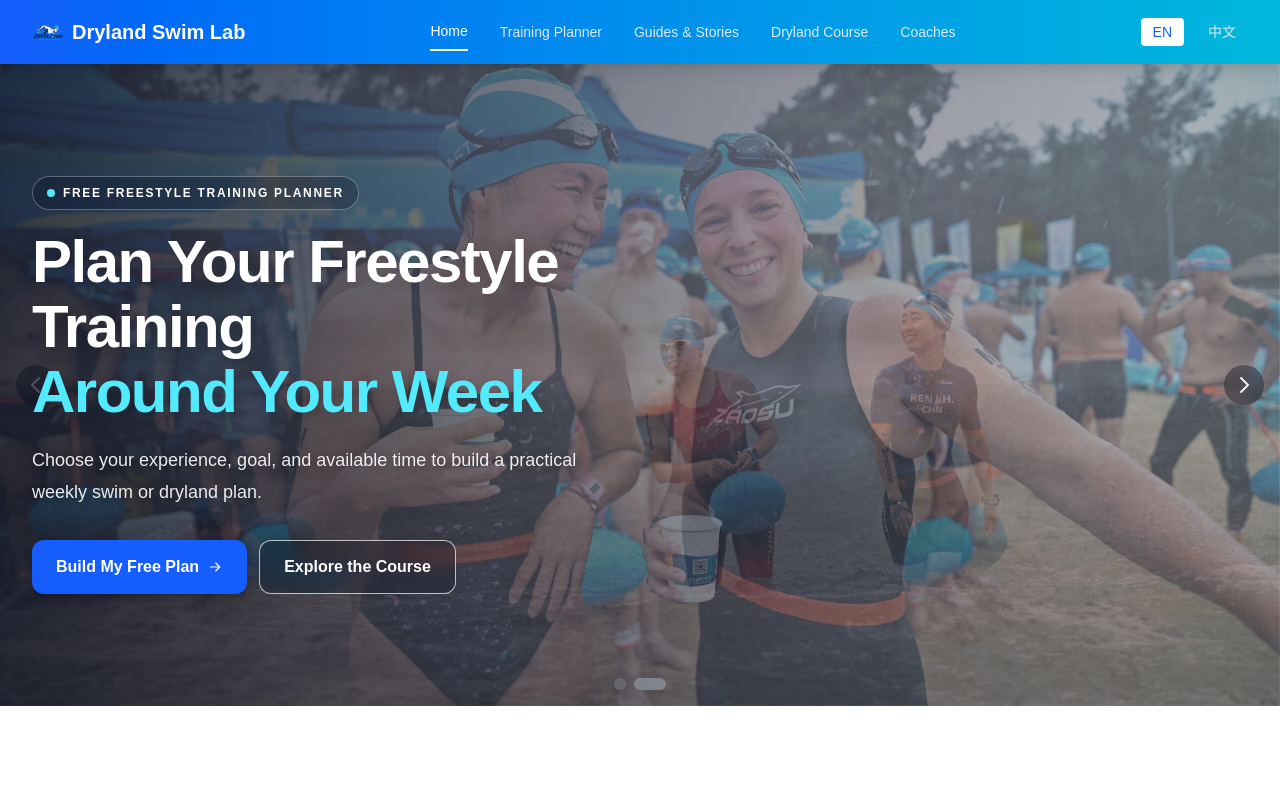
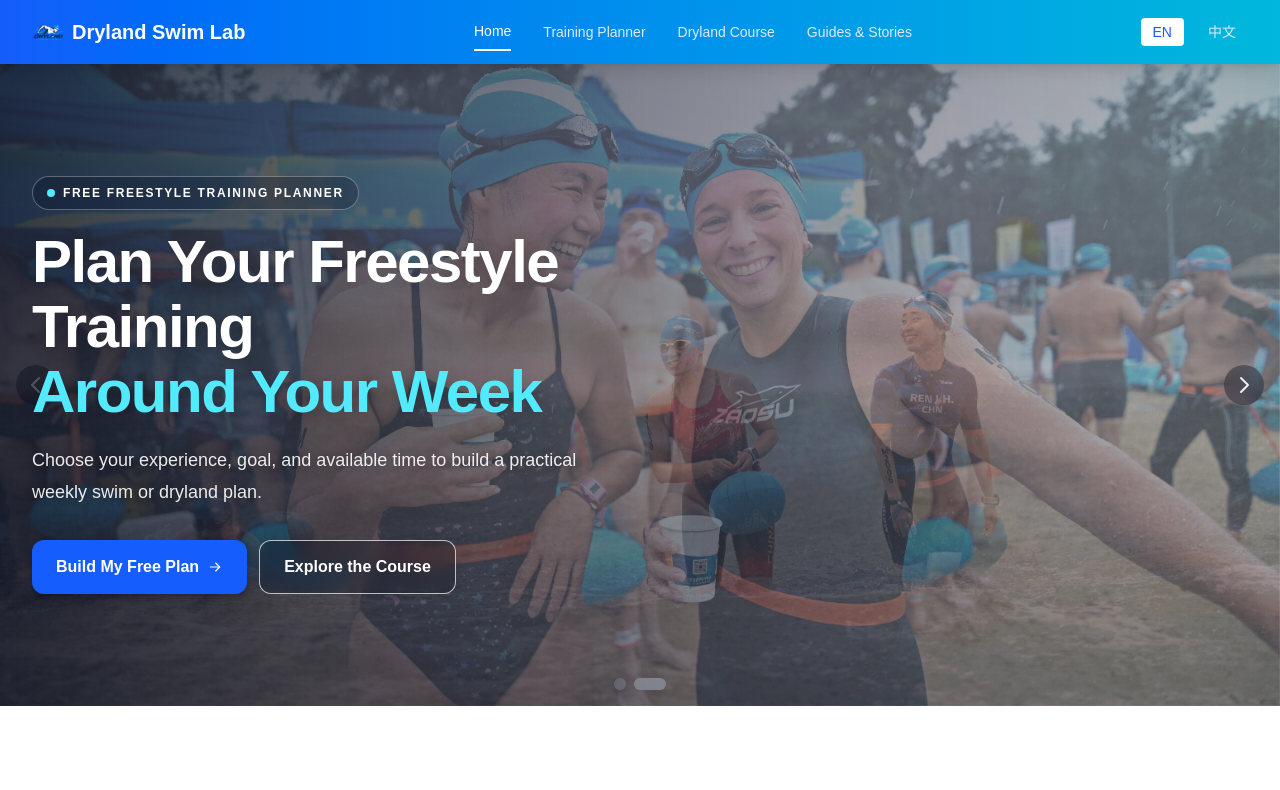
Before and after one commit to meliatech0103/dryland-swim-lab, a Next.js app: page / in a window 1280 px wide. Shown: the top 790 px of the page. Built offline with nearby package versions, Linux system fonts and the light colour scheme.

Commit message:
Reorder homepage navigation links

```diff
--- a/components/Header.tsx
+++ b/components/Header.tsx
@@ -14,9 +14,8 @@ export default function Header() {
   const navItems = [
     { href: '/', labelKey: 'header.home' },
     { href: '/free/calc', labelKey: 'header.trainingTools' },
+    { href: '/paid', labelKey: 'header.course' },
     { href: '/free/blog', labelKey: 'header.trainingPlans' },
-    { href: '/paid', labelKey: 'header.course' },
-    { href: '/#coaches', labelKey: 'header.coaches' },
   ];
 
   const toggleMobileMenu = () => {
```
